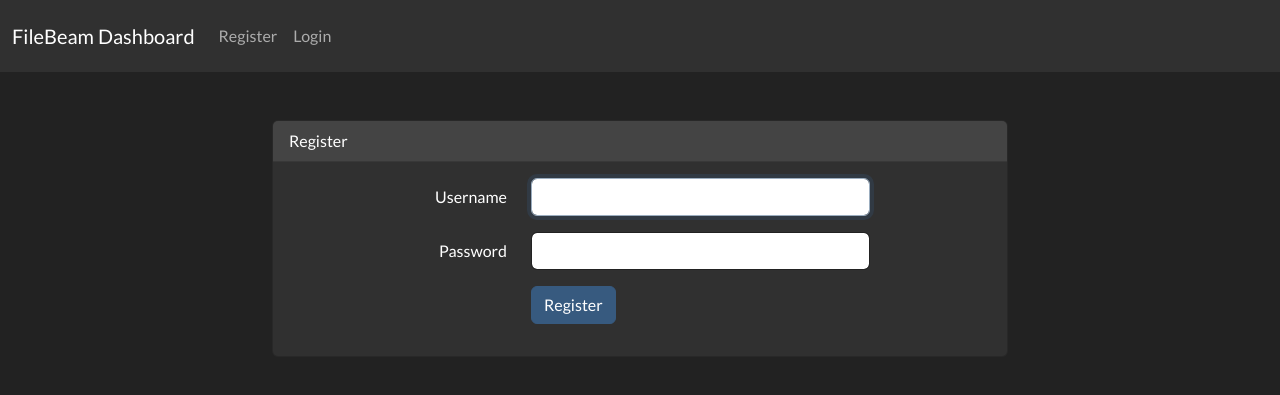
After one commit to jorge-603/filebeam-legacy, a PHP site: page /dashboard/register.php in a window 1280 px wide. The commit adds this page. Shown: the top 395 px of the page. Run offline with PHP 8.4, Linux system fonts and the light colour scheme; some libraries are stand-ins or nearby versions.

Commit message:
Dashboard

```diff
--- a/api/cron.php
+++ b/dashboard/cron.php
@@ -2,6 +2,8 @@
 
 include_once '../config/config.php';
 include_once '../config/connection.php';
+
+
 
 $timestamp = new DateTime();
 $current_timestamp = $timestamp->getTimestamp();
--- /dev/null
+++ b/dashboard/logout.php
@@ -0,0 +1,5 @@
+<?php
+
+session_start();
+session_destroy();
+header("Location: login.php");
--- /dev/null
+++ b/dashboard/partials/header.php
@@ -0,0 +1,27 @@
+<!DOCTYPE html>
+<html lang="es_MX">
+<head>
+  <meta charset="UTF-8">
+  <meta http-equiv="X-UA-Compatible" content="IE=edge">
+  <meta name="viewport" content="width=device-width, initial-scale=1.0">
+
+  <!-- Bootstrap -->
+  <link
+    rel="stylesheet"
+    href="https://cdnjs.cloudflare.com/ajax/libs/bootswatch/5.1.3/darkly/bootstrap.min.css"
+    integrity="sha512-ZdxIsDOtKj2Xmr/av3D/uo1g15yxNFjkhrcfLooZV5fW0TT7aF7Z3wY1LOA16h0VgFLwteg14lWqlYUQK3to/w=="
+    crossorigin="anonymous"
+    referrerpolicy="no-referrer"
+  />
+  <script
+    defer
+    src="https://cdn.jsdelivr.net/npm/bootstrap@5.1.3/dist/js/bootstrap.bundle.min.js"
+    integrity="sha384-ka7Sk0Gln4gmtz2MlQnikT1wXgYsOg+OMhuP+IlRH9sENBO0LRn5q+8nbTov4+1p"
+    crossorigin="anonymous"
+  ></script>
+
+  <title>FILEBEAM - DASHBOARD</title>
+</head>
+<body>
+
+  <?php require "navbar.php" ?>
--- /dev/null
+++ b/dashboard/partials/navbar.php
@@ -0,0 +1,47 @@
+<nav class="navbar navbar-expand-lg navbar-dark bg-dark">
+  <div class="container-fluid">
+    <a class="navbar-brand font-weight-bold" href=".">
+    FileBeam Dashboard
+    </a>
+    <button
+      class="navbar-toggler"
+      type="button"
+      data-bs-toggle="collapse"
+      data-bs-target="#navbarNav"
+      aria-controls="navbarNav"
+      aria-expanded="false"
+      aria-label="Toggle navigation"
+    >
+      <span class="navbar-toggler-icon"></span>
+    </button>
+    <div class="collapse navbar-collapse" id="navbarNav">
+      <div class="d-flex justify-content-between w-100">
+        <ul class="navbar-nav">
+          <?php if (isset($_SESSION["user"])): ?>
+            <li class="nav-item">
+              <a class="nav-link" href="logs.php">Logs</a>
+            </li>
+            <li class="nav-item">
+              <a class="nav-link" href="cron.php">Cron Job</a>
+            </li>
+            <li class="nav-item">
+              <a class="nav-link" href="logout.php">Cerrar sesión</a>
+            </li>
+          <?php else: ?>
+            <li class="nav-item">
+              <a class="nav-link" href="register.php">Register</a>
+            </li>
+            <li class="nav-item">
+              <a class="nav-link" href="login.php">Login</a>
+            </li>
+          <?php endif ?>
+        </ul>
+        <?php if (isset($_SESSION["user"])): ?>
+          <div class="p-2">
+            <?= $_SESSION["user"]["username"] ?>
+          </div>
+        <?php endif ?>
+      </div>
+    </div>
+  </div>
+</nav>
--- /dev/null
+++ b/dashboard/register.php
@@ -0,0 +1,86 @@
+<?php
+
+    require "../config/connection.php";
+
+    $error = null;
+
+    if($_SERVER["REQUEST_METHOD"] == "POST"){
+        if(empty($_POST["username"] || empty('password'))){
+            $error = "Por favor rellene los campos";
+        } else {
+            $statement = $conn->prepare("SELECT * FROM users WHERE username = :username");
+            $statement->bindParam(":username", $_POST["username"]);
+            $statement->execute();
+
+            if($statement->rowCount() > 0){
+                $error = "Este usuario ha sido ocupado.";
+            } else {
+                $conn->prepare("INSERT INTO users (username, password) VALUES (:username, :password)")
+                ->execute([
+                    ":username" => $_POST["username"],
+                    ":password" => password_hash($_POST["password"], PASSWORD_BCRYPT),
+                ]);
+
+                $statement = $conn->prepare("SELECT * FROM users WHERE username = :username");
+                $statement->bindParam(":username", $_POST["username"]);
+                $statement->execute();
+
+                header("Location: login.php");
+            }
+        }
+
+    }
+    session_start();
+
+    if(isset($_SESSION["user"])){
+        header("Location: login.php");
+        return;
+    }
+?>
+
+<?php require "partials/header.php"; ?>
+
+<body>
+<div class="container pt-5">
+  <div class="row justify-content-center">
+    <div class="col-md-8">
+      <div class="card">
+        <div class="card-header">Register</div>
+        <div class="card-body">
+          <?php if ($error): ?>
+            <p class="text-danger">
+              <?= $error ?>
+            </p>
+          <?php endif ?>
+          <form method="POST" action="register.php">
+
+            <div class="mb-3 row">
+              <label for="username" class="col-md-4 col-form-label text-md-end">Username</label>
+
+              <div class="col-md-6">
+                <input id="username" type="text" class="form-control" name="username" autocomplete="username" autofocus required>
+              </div>
+            </div>
+
+            <div class="mb-3 row">
+              <label for="password" class="col-md-4 col-form-label text-md-end">Password</label>
+
+              <div class="col-md-6">
+                <input id="password" type="password" class="form-control" name="password" autocomplete="password" autofocus required>
+              </div>
+            </div>
+
+            <div class="mb-3 row">
+              <div class="col-md-6 offset-md-4">
+                <button type="submit" class="btn btn-primary">Register</button>
+              </div>
+            </div>
+          </form>
+        </div>
+      </div>
+    </div>
+  </div>
+</div>
+
+</body>
+</html>
```
Also changed, not shown: api/api.php (+12 -9 lines), api/log.php (added, +20 -0 lines), api/submit.php (+16 -5 lines), dashboard/index.php (added, +19 -0 lines), dashboard/login.php (added, +111 -0 lines), dashboard/logs.php (added, +40 -0 lines), lib/time.php (added, +30 -0 lines), dashboard/files.php (added).
